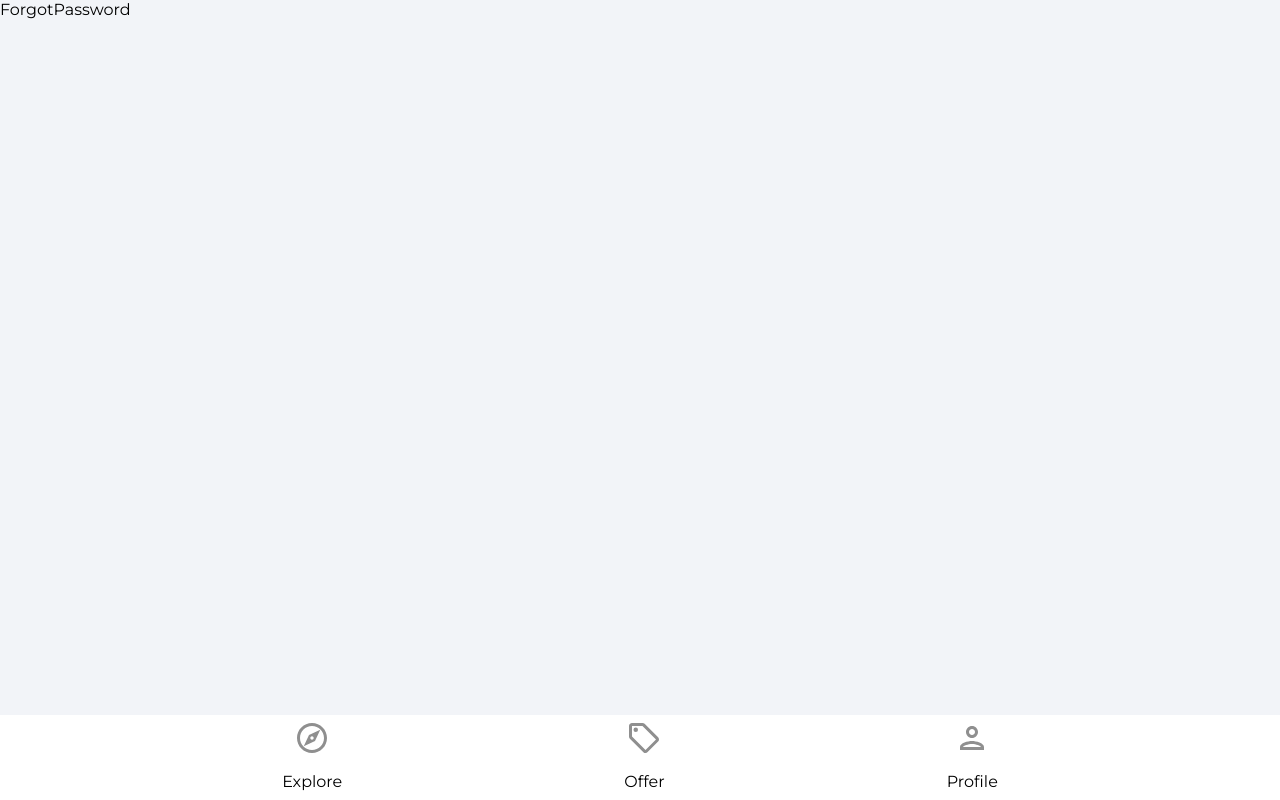
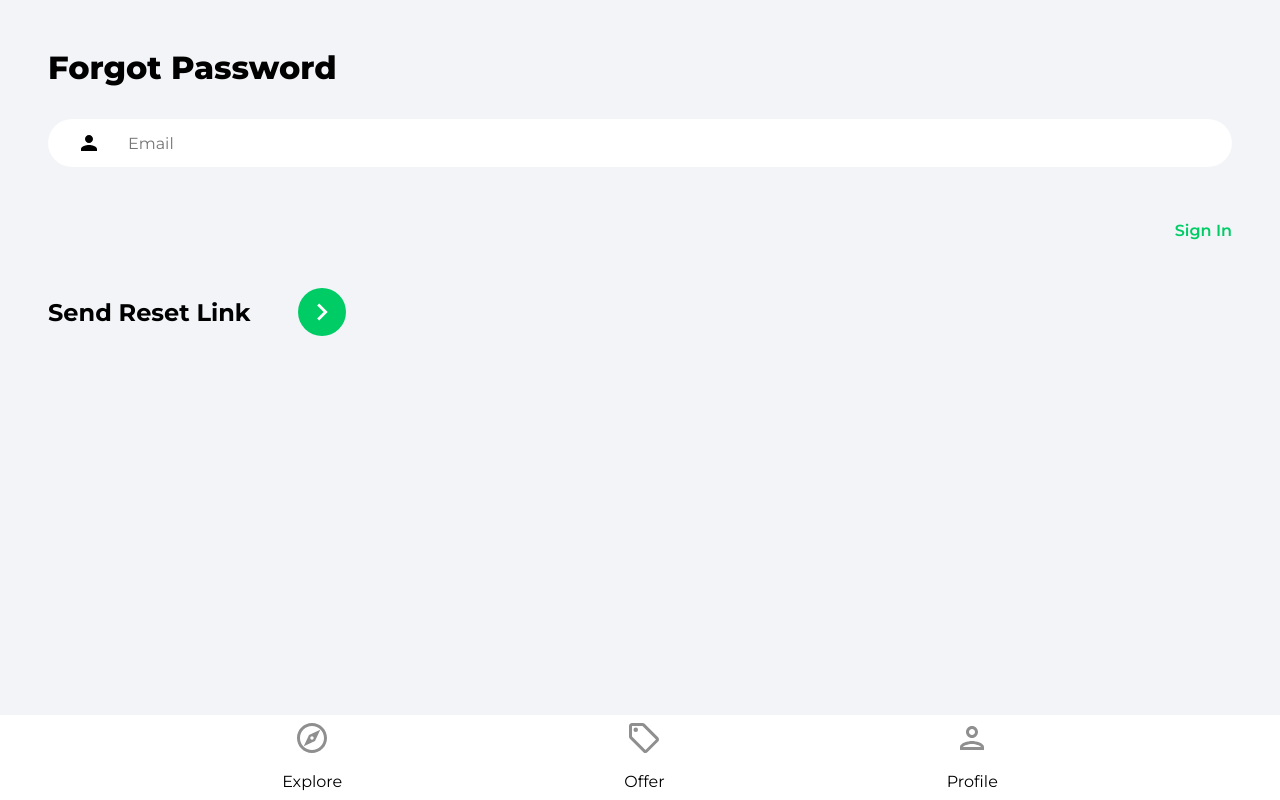
Before and after one commit to mfkfawas/house-marketplace-reactjs, a React (Create React App) app: page /forgot-password in a window 1280 px wide. Built offline with nearby package versions, Linux system fonts and the light colour scheme.

Commit message:
forgot password email

```diff
--- a/src/hooks/useAuthStatus.js
+++ b/src/hooks/useAuthStatus.js
@@ -1,6 +1,6 @@
 //To solve the issue of when a hard reload/refresh is done on (Profile.jsx - where auth data is essential), it renders the comp
 //before it fetch the data(auth) from firebase ehich lead to err.
-import { useEffect, useState, useRef } from 'react';
+import { useEffect, useState } from 'react';
 //onAuthStateChanged is fired off whenever the state changes from logged in to not logged in.
 import { getAuth, onAuthStateChanged } from 'firebase/auth';
 
@@ -8,23 +8,40 @@ const useAuthStatus = () => {
   const [loggedIn, setLoggedIn] = useState(false);
   const [checkingStatus, setCheckingStatus] = useState(true);
 
-  const isMounted = useRef(true);
+  // Brad's method, its not the best
+  // const isMounted = useRef(true);
+  // useEffect(() => {
+  //   if (isMounted) {
+  //     const auth = getAuth();
+  //     onAuthStateChanged(auth, user => {
+  //       if (user) {
+  //         setLoggedIn(true);
+  //       }
+  //       setCheckingStatus(false);
+  //     });
+  //   }
+  //   return () => {
+  //     isMounted.current = false;
+  //   };
+  // }, [isMounted]);
 
+  //Look Q&A of lecture 91(PrivateRoute componenent & useAuthStatus hook)
   useEffect(() => {
-    if (isMounted) {
     const auth = getAuth();
-      onAuthStateChanged(auth, user => {
+
+    //onAuthStateChanged creates a websocket listener that watches/listens for a event in the Firestore of auth
+    //changed i.e. user log in / sign up / log out.
+    // The function returns another function which cancels/unsubscribes from that event listenter.
+    const unsub = onAuthStateChanged(auth, user => {
       if (user) {
         setLoggedIn(true);
       }
       setCheckingStatus(false);
     });
-    }
 
-    return () => {
-      isMounted.current = false;
-    };
-  }, [isMounted]);
+    // Cleanup fn.
+    return unsub;
+  }, []);
 
   return { loggedIn, checkingStatus };
 };
--- a/src/pages/ForgotPassword.jsx
+++ b/src/pages/ForgotPassword.jsx
@@ -1,7 +1,102 @@
-import React from 'react';
+import { useState } from 'react';
+import { Link } from 'react-router-dom';
+import { getAuth, sendPasswordResetEmail } from 'firebase/auth';
+import { toast } from 'react-toastify';
+import { Formik, ErrorMessage } from 'formik';
+import * as Yup from 'yup';
+
+import { ReactComponent as ArrowRightIcon } from '../assets/svg/keyboardArrowRightIcon.svg';
 
 const ForgotPassword = () => {
-  return <div>ForgotPassword</div>;
+  const validate = Yup.object({
+    email: Yup.string()
+      .email('Email is Invalid')
+      .required('Email is required'),
+  });
+
+  return (
+    <div className='pageContainer'>
+      <header>
+        <p className='pageHeader'>Forgot Password</p>
+      </header>
+
+      <main>
+        <Formik
+          initialValues={{
+            email: '',
+          }}
+          validationSchema={validate}
+          onSubmit={async (
+            formData,
+            { setSubmitting, resetForm }
+          ) => {
+            try {
+              setSubmitting(true);
+              const auth = getAuth();
+              await sendPasswordResetEmail(auth, formData.email);
+              toast.success('Email was sent');
+            } catch (error) {
+              toast.error('Could not send reset email');
+            }
+
+            setSubmitting(false);
+            resetForm('');
+          }}
+        >
+          {({
+            errors,
+            values,
+            isSubmitting,
+            touched,
+            handleSubmit,
+            handleBlur,
+            handleChange,
+          }) => (
+            <form onSubmit={handleSubmit}>
+              <div className='input-div'>
+                <input
+                  type='email'
+                  id='email'
+                  name='email'
+                  placeholder='Email'
+                  className='emailInput'
+                  value={values.email}
+                  onChange={handleChange}
+                  onBlur={handleBlur}
+                />
+                {touched.email && errors.email && (
+                  <p className='error-warning'>
+                    <ErrorMessage
+                      component='span'
+                      name='email'
+                    />
+                  </p>
+                )}
+              </div>
+              <Link className='forgotPasswordLink' to='/sign-in'>
+                Sign In
+              </Link>
+
+              <div className='signInBar'>
+                <div className='signInText'>Send Reset Link</div>
+                <button
+                  type='submit'
+                  disabled={isSubmitting}
+                  className='signInButton'
+                >
+                  <ArrowRightIcon
+                    fill='#ffffff'
+                    width='34px'
+                    height='34px'
+                  />
+                </button>
+              </div>
+            </form>
+          )}
+        </Formik>
+      </main>
+    </div>
+  );
 };
 
 export default ForgotPassword;
--- a/src/pages/SignIn.jsx
+++ b/src/pages/SignIn.jsx
@@ -13,7 +13,6 @@ import { Link, useNavigate } from 'react-router-dom';
 
 import { ReactComponent as ArrowRightIcon } from '../assets/svg/keyboardArrowRightIcon.svg';
 import visibilityIcon from '../assets/svg/visibilityIcon.svg';
-import { async } from '@firebase/util';
 
 const SignIn = () => {
   const [showPassword, setShowPassword] = useState(false);
```
Lines whose indentation alone changed are shown as unchanged.
